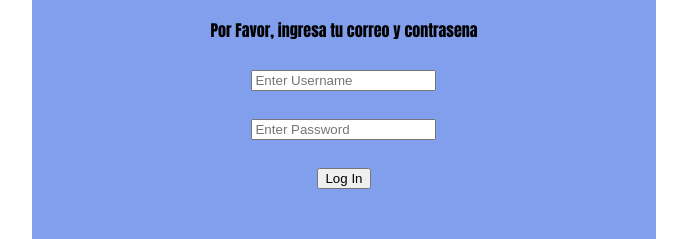
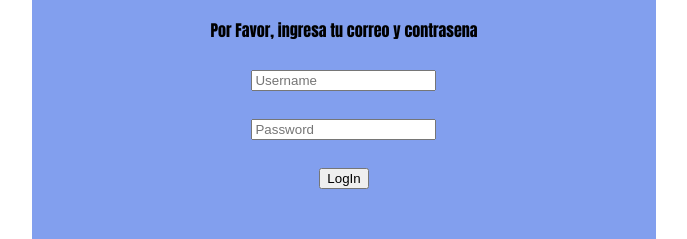
Before and after one commit to S3BASCH/paginaweb, an Angular app in the folder paginawebb/: page / in a window 1280 px wide. Shown: the part 554-793 px from the top of the page, without its empty margins (296-983 px from the left). Built offline with nearby package versions, Linux system fonts and the light colour scheme.

Commit message:
Login fin

```diff
--- a/paginawebb/src/app/app.module.ts
+++ b/paginawebb/src/app/app.module.ts
@@ -4,6 +4,8 @@ import { NgModule } from '@angular/core';
 import { AppRoutingModule } from './app-routing.module';
 import { AppComponent } from './app.component';
 import { FormsModule } from '@angular/forms';
+import { Router } from '@angular/router';
+
 
 @NgModule({
   declarations: [
--- a/paginawebb/src/app/componentes/pagina1/pagina1.component.html
+++ b/paginawebb/src/app/componentes/pagina1/pagina1.component.html
@@ -25,18 +25,16 @@
     <div align="center">
       <h1>L O G I N</h1>
       <form>
-        <!-- USERNAME INPUT -->
         <label>Por Favor, ingresa tu correo y contrasena</label>
         <br>
         <br>
-        <input type="text" placeholder="Enter Username">
-        <!-- PASSWORD INPUT -->
+        <input type="email" name ="email" placeholder="Username">
         <br>
         <br>
-        <input type="password" placeholder="Enter Password">
+        <input type="password" name ="password" placeholder="Password">
         <br>
         <br>
-        <input type="submit" value="Log In">
+        <input type="submit" value="LogIn">
         <br>
       </form>
     </div>
--- a/paginawebb/src/app/componentes/pagina1/pagina1.component.ts
+++ b/paginawebb/src/app/componentes/pagina1/pagina1.component.ts
@@ -1,4 +1,5 @@
 import { Component, OnInit } from '@angular/core';
+import { NgForm } from '@angular/forms';
 import { Router } from '@angular/router';
 @Component({
   selector: 'app-pagina1',
@@ -7,15 +8,14 @@ import { Router } from '@angular/router';
 })
 export class Pagina1Component implements OnInit {
 
-  constructor(private nav: Router) { }
+  constructor() { }
 
   ngOnInit(): void {
   }
-  pasatiempos(){
-    this.nav.navigate(['Pagina 2'])
-  }
-  hobbies(){
-    this.nav.navigate(['Pagina 3'])
+  login(form:NgForm){
+
+    const email =form.value.email
+    const password =form.value.password
   }
 
 }
```
Also changed, not shown: paginawebb/src/app/app-routing.module.ts (+4 -4 lines).
